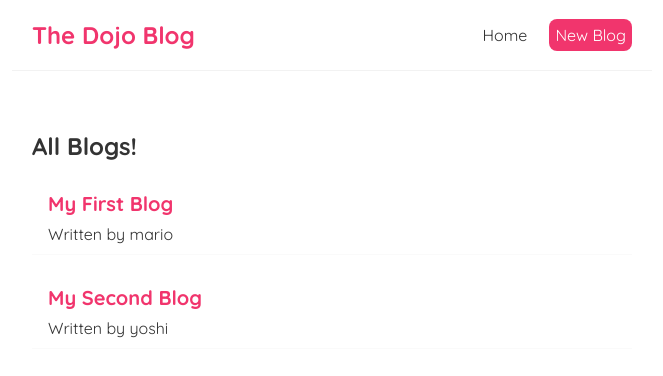
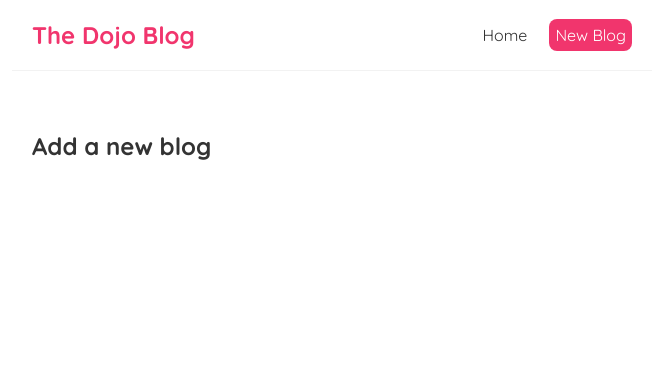
Before and after one commit to triartainyoman/react-dojo-blog, a React (Create React App) app: page /create in a window 1280 px wide. Shown: the top 376 px of the page, without its empty margins (308-971 px from the left). Built offline with nearby package versions, Linux system fonts and the light colour scheme; data requests are answered from the project's data file.

Commit message:
Exact match routes

```diff
--- a/src/App.js
+++ b/src/App.js
@@ -1,6 +1,7 @@
 import Navbar from "./Navbar";
 import Home from "./Home";
 import { BrowserRouter as Router, Route, Switch } from "react-router-dom";
+import Create from "./Create";
 
 function App() {
   return (
@@ -9,8 +10,11 @@
         <Navbar />
         <div className="content">
           <Switch>
-            <Route path={"/"}>
+            <Route exact path={"/"}>
               <Home />
+            </Route>
+            <Route path={"/create"}>
+              <Create />
             </Route>
           </Switch>
         </div>
--- /dev/null
+++ b/src/Create.jsx
@@ -0,0 +1,9 @@
+const Create = () => {
+  return (
+    <div className="create">
+      <h2>Add a new blog</h2>
+    </div>
+  );
+};
+
+export default Create;
```
